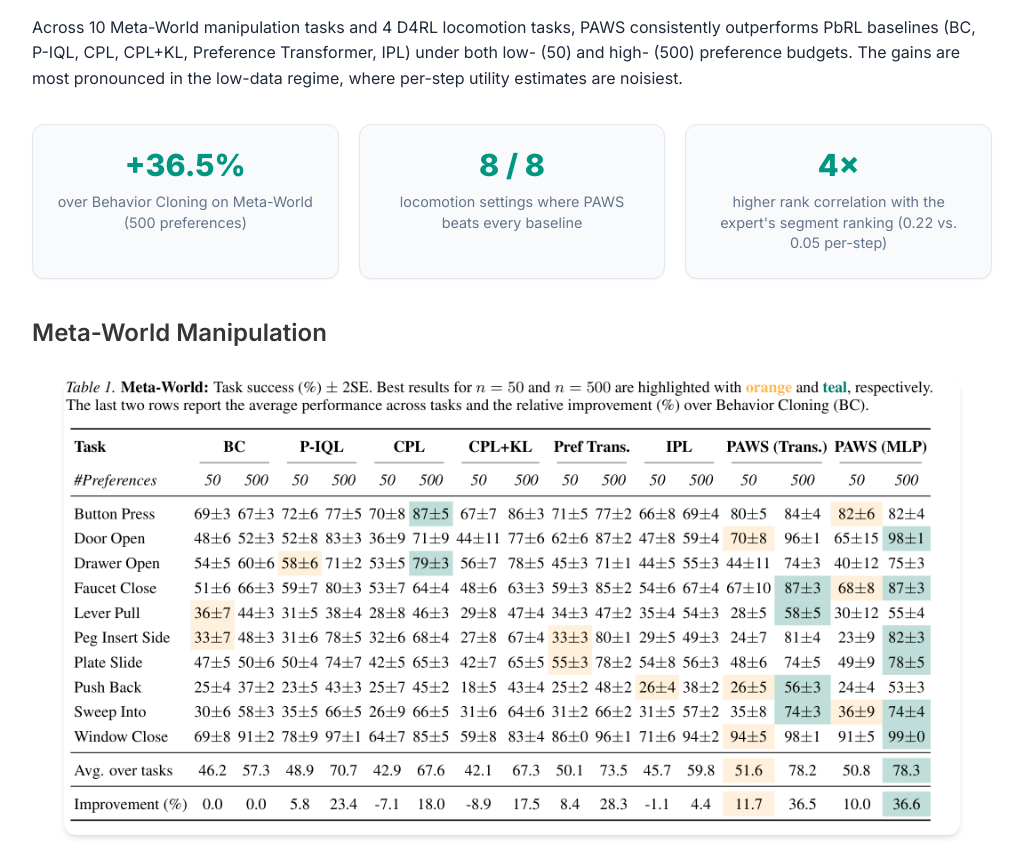
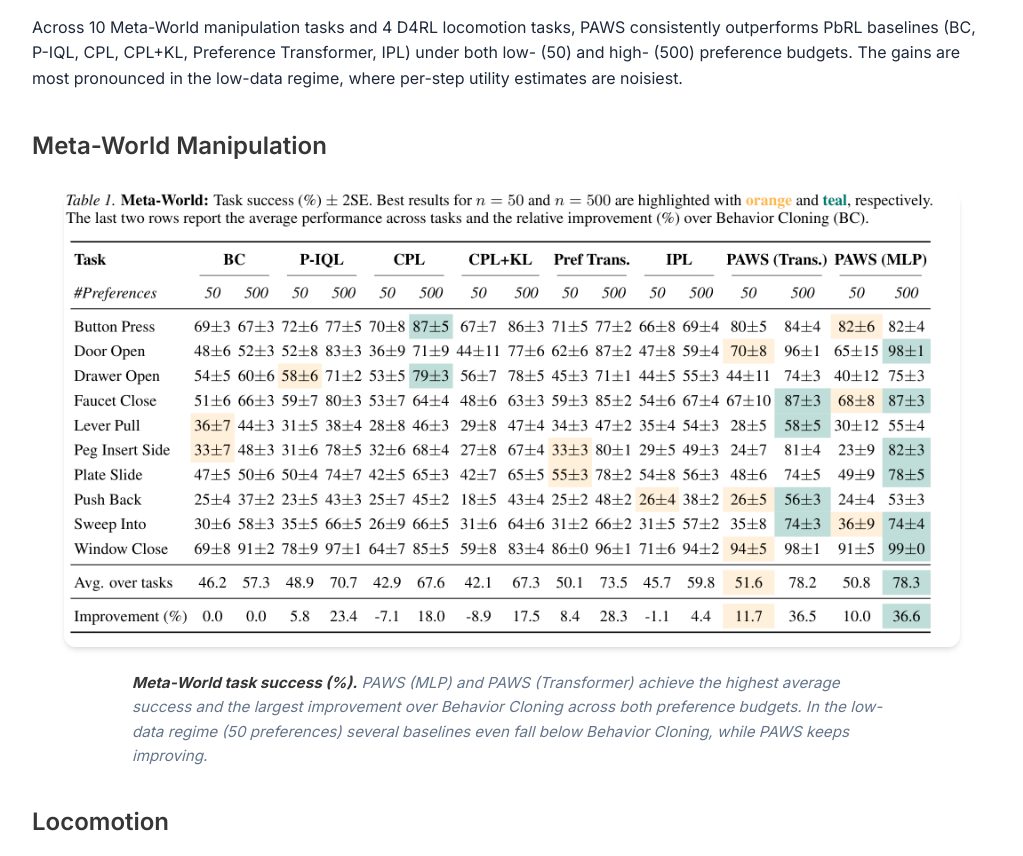
Before and after one commit to ataranovic/PAWS-webpage, a plain HTML site: page index.html in a window 1280 px wide. Shown: the part 3780-4636 px from the top of the page, without its empty margins (128-1151 px from the left). Drawn offline with nearby package versions, Linux system fonts and the light colour scheme; some icons are missing.

Commit message:
clean up boxes

```diff
--- a/index.html
+++ b/index.html
@@ -379,21 +379,6 @@
           are noisiest.
         </p>
 
-        <div class="highlight-grid">
-          <div class="highlight-card">
-            <div class="highlight-number">+36.5%</div>
-            <div class="highlight-label">over Behavior Cloning on Meta-World<br>(500 preferences)</div>
-          </div>
-          <div class="highlight-card">
-            <div class="highlight-number">8 / 8</div>
-            <div class="highlight-label">locomotion settings where PAWS beats every baseline</div>
-          </div>
-          <div class="highlight-card">
-            <div class="highlight-number">4&times;</div>
-            <div class="highlight-label">higher rank correlation with the expert's segment ranking (0.22 vs. 0.05 per-step)</div>
-          </div>
-        </div>
-
         <h3 class="title is-4" style="margin-top: 2.5rem;">Meta-World Manipulation</h3>
         <figure class="paper-figure" data-fallback="Table 1: static/images/table1_metaworld.png">
           <img src="static/images/table1_metaworld.png"
--- a/static/css/index.css
+++ b/static/css/index.css
@@ -796,43 +796,6 @@ a:focus {
   background: var(--background-accent);
 }
 
-/* ---- Results highlight grid ---- */
-.highlight-grid {
-  display: grid;
-  grid-template-columns: repeat(auto-fit, minmax(220px, 1fr));
-  gap: 1.25rem;
-  margin: 2rem 0;
-}
-
-.highlight-card {
-  background: var(--background-secondary);
-  border: 1px solid var(--border-color);
-  border-radius: var(--border-radius);
-  padding: 1.5rem 1.25rem;
-  text-align: center;
-  box-shadow: var(--shadow-sm);
-  transition: var(--transition);
-}
-
-.highlight-card:hover {
-  transform: translateY(-3px);
-  box-shadow: var(--shadow-md);
-}
-
-.highlight-number {
-  font-size: 1.9rem;
-  font-weight: 800;
-  color: var(--primary-color);
-  line-height: 1.1;
-}
-
-.highlight-label {
-  margin-top: 0.6rem;
-  font-size: 0.9rem;
-  color: var(--text-secondary);
-  line-height: 1.45;
-}
-
 /* Side-by-side figures (stack on mobile) */
 .figure-row {
   display: flex;
```
